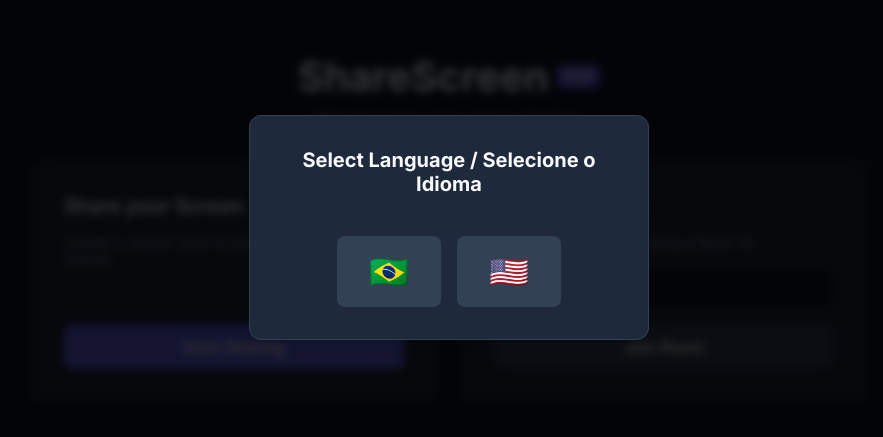
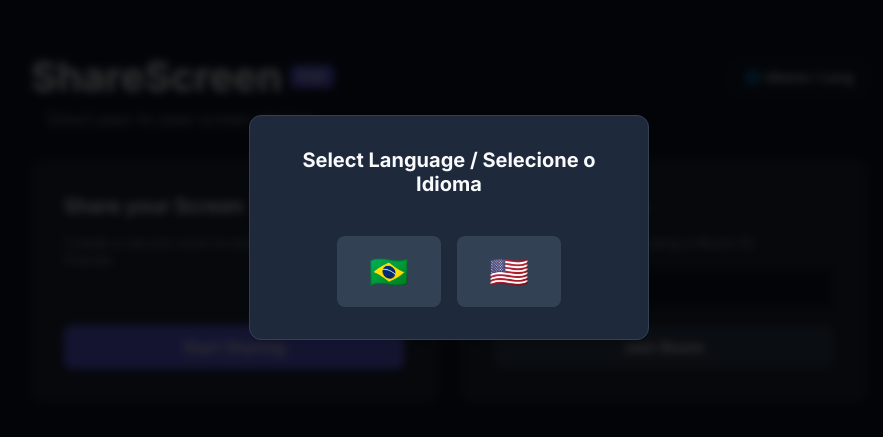
Before and after one commit to joseatnio/sharep2p, a website: page index.html in a window 1280 px wide. Shown: the part 173-610 px from the top of the page, without its empty margins (191-1074 px from the left). Drawn offline with nearby package versions, Linux system fonts and the light colour scheme.

Commit message:
Add files via upload

```diff
--- a/index.html
+++ b/index.html
@@ -32,9 +32,12 @@
     </div>
 
     <div class="container">
-        <header>
-            <h1>ShareScreen <span class="badge">P2P</span></h1>
-            <p data-i18n="header_desc">Direct peer-to-peer screen sharing.</p>
+        <header style="display: flex; justify-content: space-between; align-items: flex-start;">
+            <div>
+                <h1>ShareScreen <span class="badge">P2P</span></h1>
+                <p data-i18n="header_desc">Direct peer-to-peer screen sharing.</p>
+            </div>
+            <button id="btn-open-lang" class="btn small" style="background: transparent; border: 1px solid var(--border); margin-top: 10px;">🌐 Idioma / Lang</button>
         </header>
 
         <main id="lobby" class="lobby-screen">
@@ -88,7 +91,7 @@
 
     <!-- Socket.io -->
     <script src="/socket.io/socket.io.js"></script>
-    <script src="app.js?v=6"></script>
+    <script src="app.js?v=7"></script>
 </body>
 
 </html>
```
